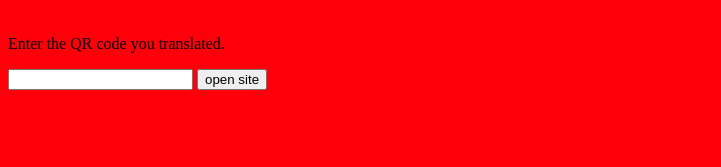
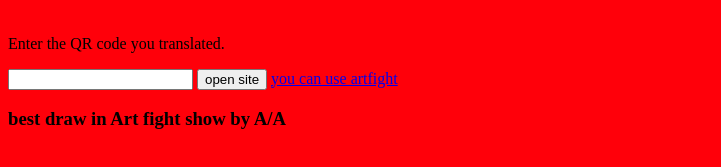
Before and after one commit to fxs1400/ASA, a plain HTML site: page index.html in a window 1280 px wide. Shown: the part 1880-2047 px from the top of the page, without its empty margins (0-721 px from the left). Before the commit the page ends 1978 px from the top, so only its background shows below. Drawn offline with Linux system fonts and the light colour scheme.

Commit message:
Update index.html

```diff
--- a/index.html
+++ b/index.html
@@ -60,6 +60,9 @@
   <br><p>Enter the QR code you translated.</p>
 <input type="code" id="koko">
 <button onclick="youssef()">open site</button>
+    <a href="https://artfight.net/">you can use artfight<img src=""></a>
+    <h3>best draw in Art fight show by A/A</h3>
+    <marquee><img src="https://images.artfight.net/attack/apczhYjvEyIIvp0xJ1nyhZaOJNcvqQ7pjzJW7boKlZOcDMZQSlgaSegKqjN6.png?t=1753213285"></marquee>
   <script>
       function hy(){
       const qrCodeCanvas = document.getElementById("qrCodeCanvas");
```
